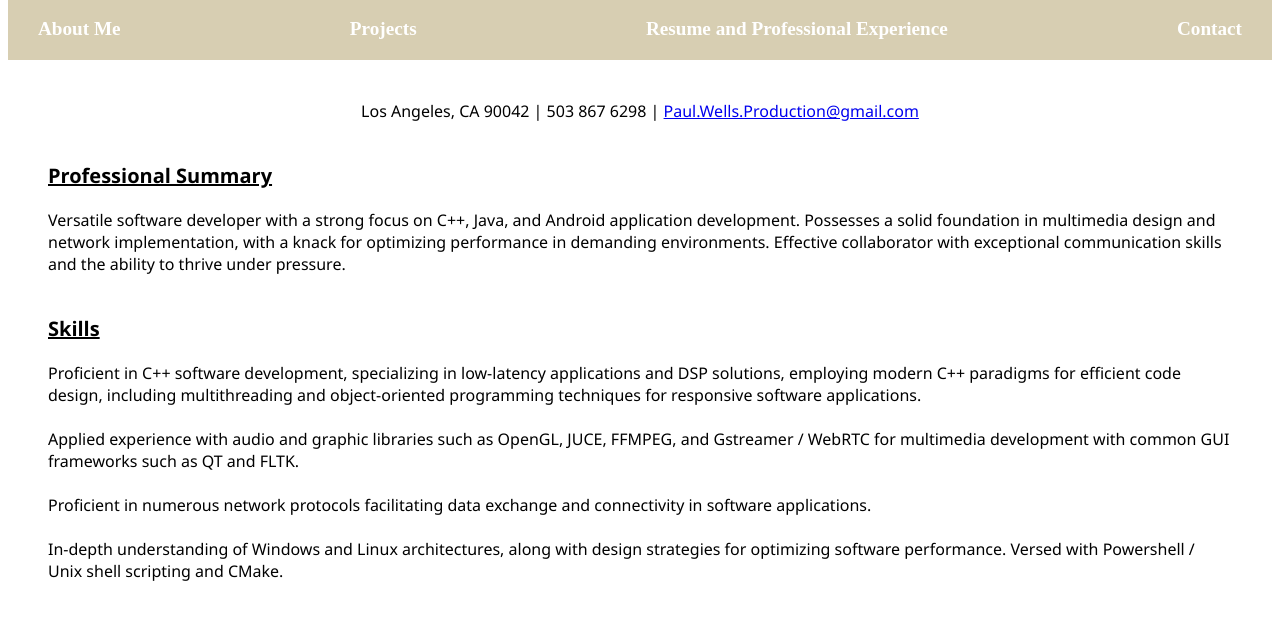
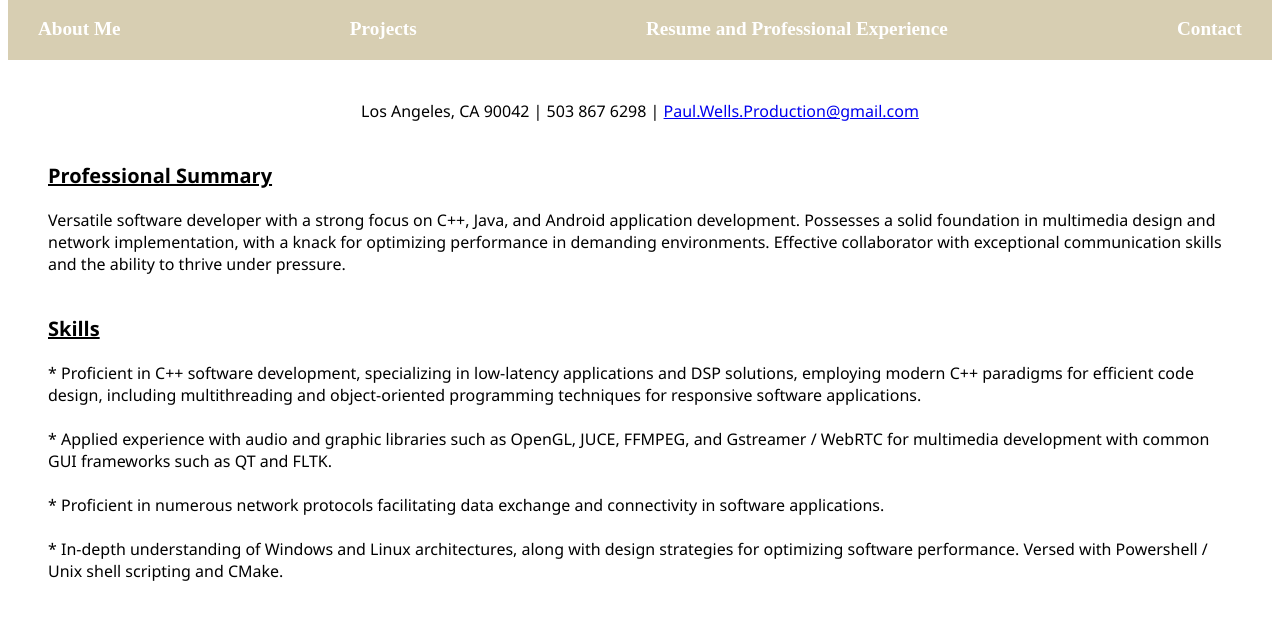
Before and after one commit to Paulappaul/Paulappaul.github.io, a plain HTML site: page resume.html in a window 1280 px wide. Shown: the part 137-756 px from the top of the page. Drawn offline with Linux system fonts and the light colour scheme.

Commit message:
style change

```diff
--- a/resume.html
+++ b/resume.html
@@ -56,13 +56,13 @@
 
         <div class="section-title">Skills</div>
         <div class="content">
-          Proficient in C++ software development, specializing in low-latency applications and DSP solutions, employing modern C++ paradigms for efficient code design, including multithreading and object-oriented programming techniques for responsive software applications.
+          * Proficient in C++ software development, specializing in low-latency applications and DSP solutions, employing modern C++ paradigms for efficient code design, including multithreading and object-oriented programming techniques for responsive software applications.
           <br><br>
-          Applied experience with audio and graphic libraries such as OpenGL, JUCE, FFMPEG, and Gstreamer / WebRTC for multimedia development with common GUI frameworks such as QT and FLTK.
+          * Applied experience with audio and graphic libraries such as OpenGL, JUCE, FFMPEG, and Gstreamer / WebRTC for multimedia development with common GUI frameworks such as QT and FLTK.
           <br><br>
-          Proficient in numerous network protocols facilitating data exchange and connectivity in software applications.
+          * Proficient in numerous network protocols facilitating data exchange and connectivity in software applications.
           <br><br>
-          In-depth understanding of Windows and Linux architectures, along with design strategies for optimizing software performance. Versed with Powershell / Unix shell scripting and CMake.
+          * In-depth understanding of Windows and Linux architectures, along with design strategies for optimizing software performance. Versed with Powershell / Unix shell scripting and CMake.
         </div>
 
         <div class="section-title">Work History</div>
```
